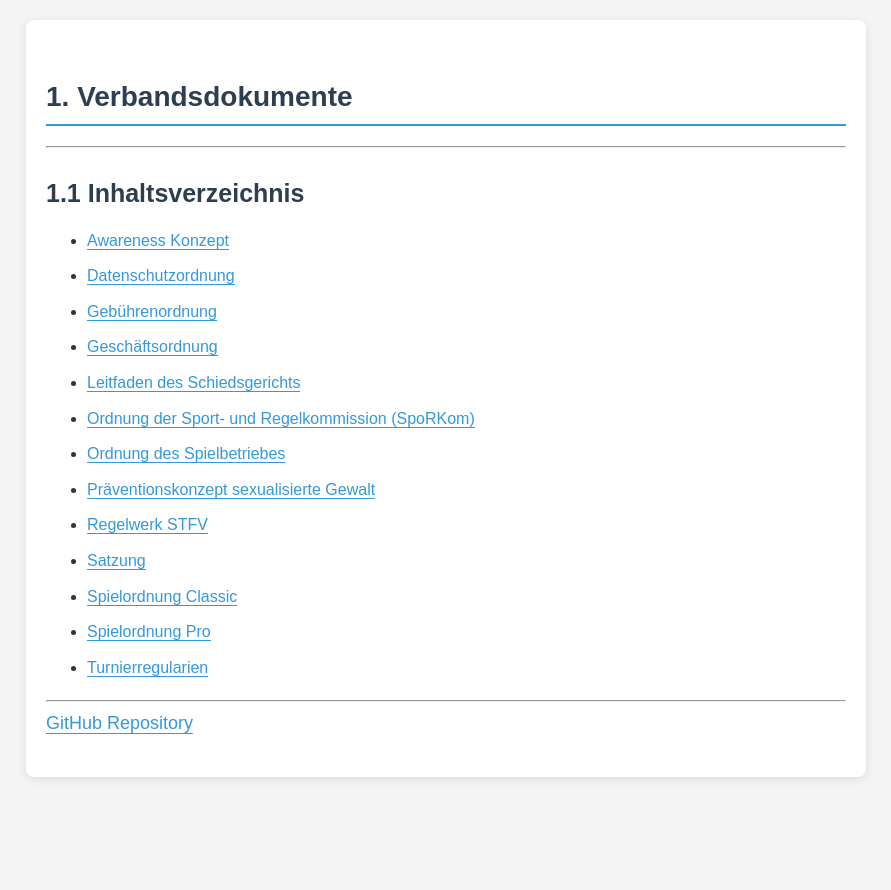
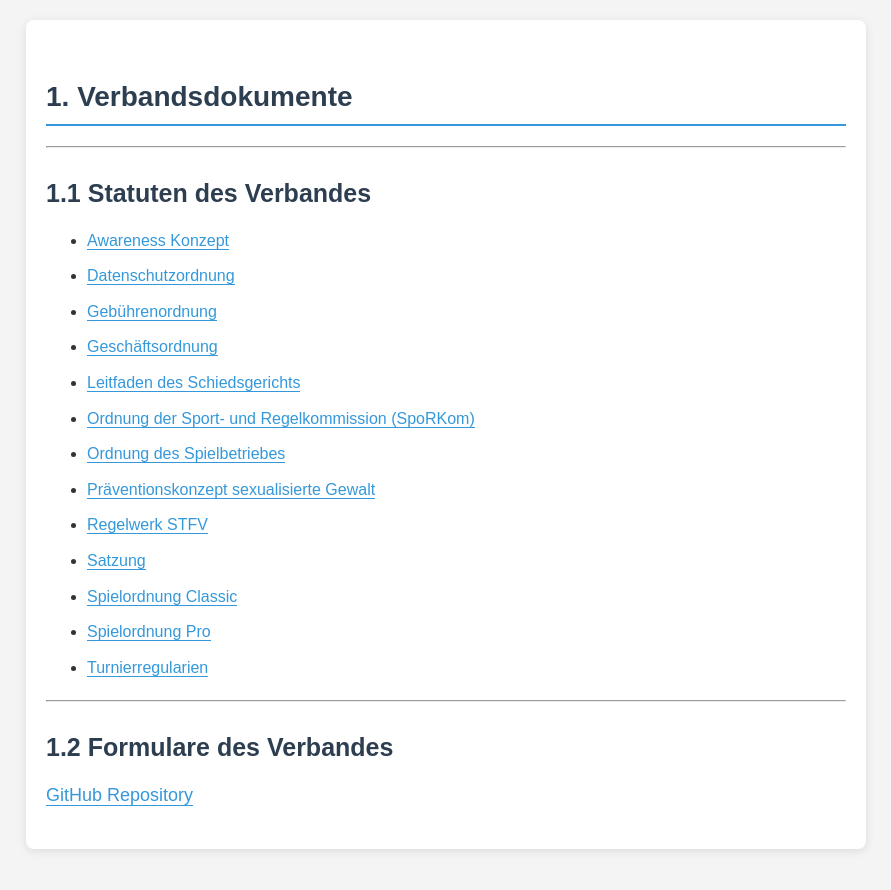
Before and after one commit to Deutscher-Tischfussballbund/stfv-docs, a Jekyll site: the page built from index.md, in a window 1280 px wide. Shown: the top 890 px of the page, without its empty margins (194-1085 px from the left). Built offline with Jekyll 4.4.1, drawn with Linux system fonts in a browser that asks for light colours; our own code applies the rules of GitHub Pages for plain Markdown files.

Commit message:
Update index.md

```diff
--- a/index.md
+++ b/index.md
@@ -2,7 +2,7 @@
 
 ---
 
-## Inhaltsverzeichnis
+## Statuten des Verbandes
 - [Awareness Konzept](docs/Awareness_Konzept.md)
 - [Datenschutzordnung](docs/Datenschutzordnung.md)
 - [Gebührenordnung](docs/Gebührenordnung.md)
@@ -19,4 +19,5 @@
 
 ---
 
+## Formulare des Verbandes
  <a href="https://github.com/Deutscher-Tischfussballbund/stfv-docs/tree/main/docs" target="_blank">GitHub Repository</a>
```
